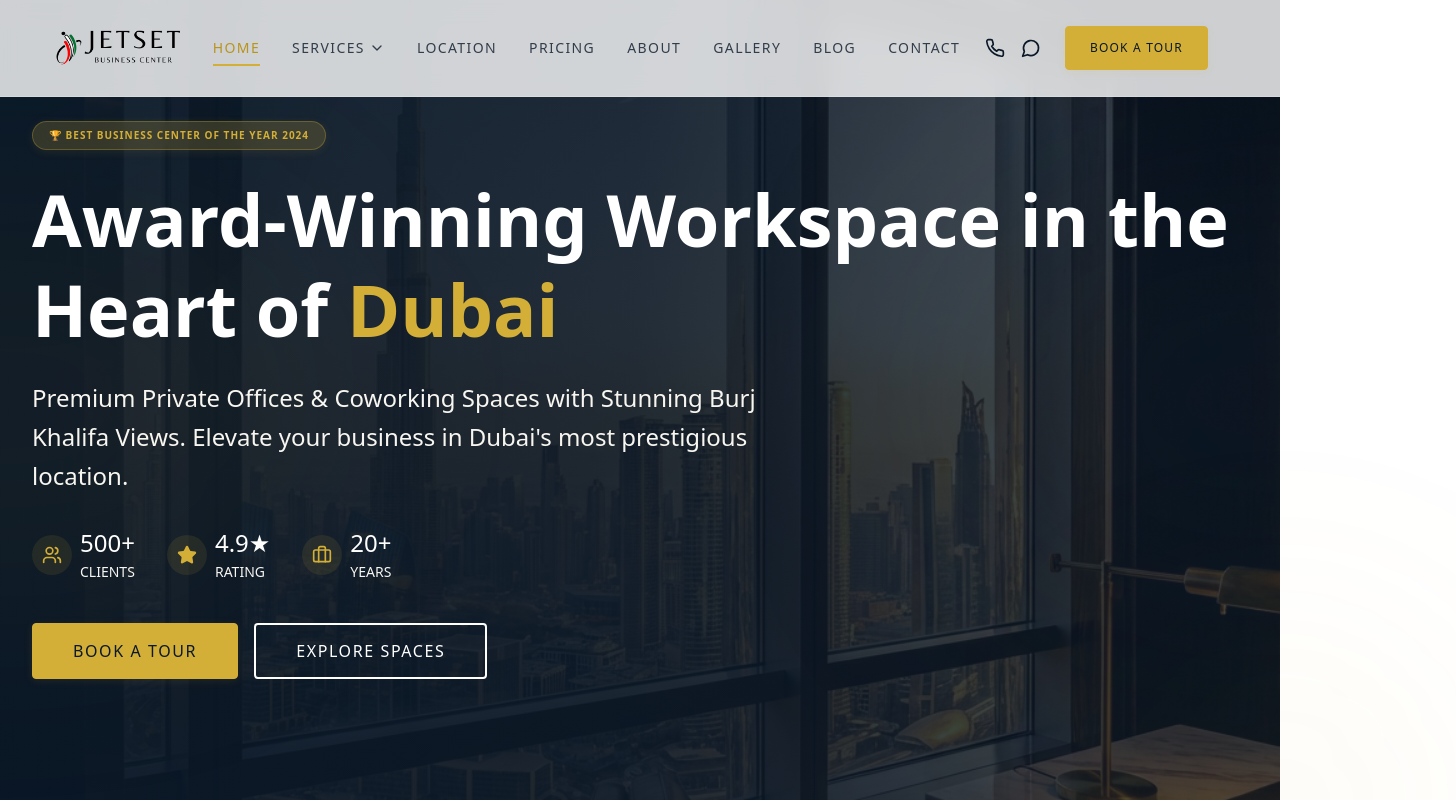
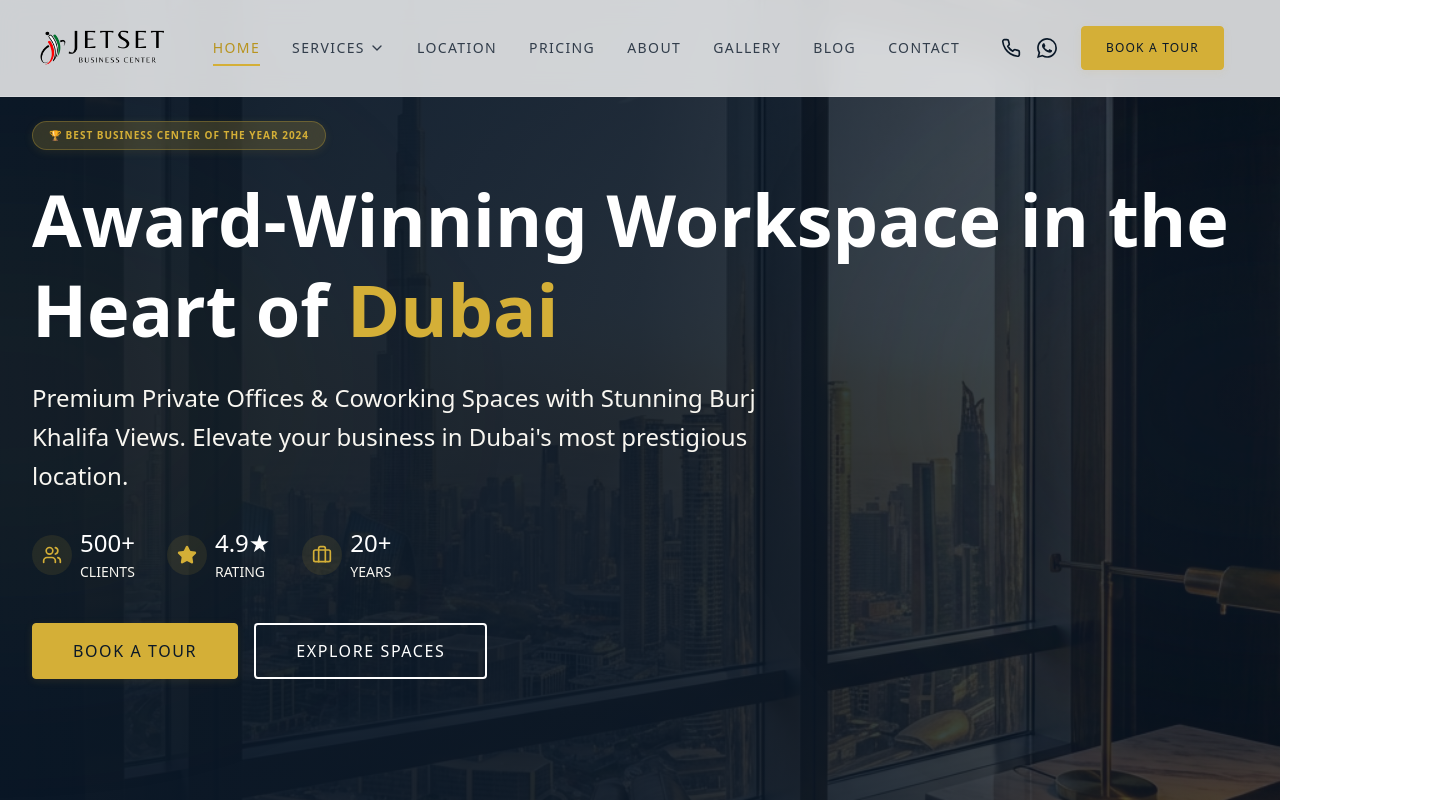
Before and after one commit to mshayan1121/jetsetbc_website, a Next.js app: page / in a window 1280 px wide. Shown: the top 800 px of the page, 1456 px wide, since content can reach past the window. Built offline with nearby package versions, Linux system fonts and the light colour scheme; a web font is replaced by a local one.

Commit message:
Replace MessageCircle icon with WhatsApp icon in header

```diff
--- a/app/globals.css
+++ b/app/globals.css
@@ -93,14 +93,23 @@
     --ring: 222.2 84% 4.9%;
   }
 
+  /* Prevent horizontal scroll on mobile */
+  html,
+  body {
+    overflow-x: hidden;
+    max-width: 100vw;
+    position: relative;
+  }
+
+  /* Ensure all containers respect viewport width */
   * {
     @apply border-[var(--border)];
+    max-width: 100%;
   }
 
   html {
     scroll-behavior: smooth;
     -webkit-font-smoothing: antialiased;
-    overflow-x: hidden;
   }
 
   body {
@@ -108,7 +117,6 @@
     margin: 0;
     padding: 0;
     width: 100%;
-    overflow-x: hidden;
     overflow-y: auto;
   }
 
--- a/app/layout.tsx
+++ b/app/layout.tsx
@@ -96,14 +96,16 @@ export default function RootLayout({
   return (
     <html lang="en" className="scroll-smooth">
       <body
-        className={`${inter.variable} ${playfair.variable} ${spaceGrotesk.variable} antialiased min-h-screen flex flex-col font-body text-navy-900 bg-white selection:bg-gold-500/30 selection:text-navy-900`}
+        className={`${inter.variable} ${playfair.variable} ${spaceGrotesk.variable} antialiased min-h-screen flex flex-col font-body text-navy-900 bg-white selection:bg-gold-500/30 selection:text-navy-900 overflow-x-hidden`}
       >
         <JsonLd />
-        <Header />
-        <main className="flex-grow">
-          {children}
-        </main>
-        <Footer />
+        <div className="w-full overflow-hidden">
+          <Header />
+          <main className="flex-grow">
+            {children}
+          </main>
+          <Footer />
+        </div>
       </body>
     </html>
   );
--- a/app/services/coworking/page.tsx
+++ b/app/services/coworking/page.tsx
@@ -189,7 +189,7 @@ const CoworkingPage = () => {
                         <p className="text-navy-600">Find the right fit for your workflow</p>
                     </div>
 
-                    <div className="overflow-x-auto">
+                    <div className="overflow-x-auto -mx-4 sm:-mx-6 lg:mx-0 px-4 sm:px-6 lg:px-0">
                         <table className="w-full text-left border-collapse min-w-[600px]">
                             <thead>
                                 <tr className="border-b border-navy-100 italic">
--- a/app/services/page.tsx
+++ b/app/services/page.tsx
@@ -312,7 +312,7 @@ const ServicesPage = () => {
                         whileInView={{ opacity: 1, y: 0 }}
                         viewport={{ once: true }}
                         transition={{ duration: 0.8, delay: 0.2 }}
-                        className="overflow-x-auto"
+                        className="overflow-x-auto -mx-4 sm:-mx-6 lg:mx-0 px-4 sm:px-6 lg:px-0"
                     >
                         <table className="w-full border-collapse">
                             <thead className="bg-navy-900 text-white">
--- a/components/layout/Footer.tsx
+++ b/components/layout/Footer.tsx
@@ -49,7 +49,7 @@ const Footer = () => {
     };
 
     return (
-        <footer className="bg-navy-900 text-cream-50 pt-12 sm:pt-16 md:pt-20 pb-8 sm:pb-10 overflow-hidden">
+        <footer className="relative w-full bg-navy-900 text-cream-50 pt-12 sm:pt-16 md:pt-20 pb-8 sm:pb-10 overflow-hidden">
             <div className="container-custom">
                 <div className="grid grid-cols-1 sm:grid-cols-2 lg:grid-cols-4 gap-8 sm:gap-10 md:gap-12 lg:gap-8 mb-12 sm:mb-16">
                     {/* COLUMN 1 - About */}
@@ -227,8 +227,8 @@ const Footer = () => {
             </div>
 
             {/* Subtle Background Elements */}
-            <div className="absolute bottom-0 right-0 w-88 h-88 bg-gold-500/5 blur-[120px] rounded-full -mr-44 -mb-44 pointer-events-none" />
-            <div className="absolute top-0 left-0 w-88 h-88 bg-teal-500/5 blur-[120px] rounded-full -ml-44 -mt-44 pointer-events-none" />
+            <div className="absolute bottom-0 right-0 w-88 h-88 bg-gold-500/5 blur-[120px] rounded-full -mr-44 -mb-44 pointer-events-none overflow-hidden" style={{ maxWidth: '100vw' }} />
+            <div className="absolute top-0 left-0 w-88 h-88 bg-teal-500/5 blur-[120px] rounded-full -ml-44 -mt-44 pointer-events-none overflow-hidden" style={{ maxWidth: '100vw' }} />
         </footer>
     );
 };
--- a/components/layout/Header.tsx
+++ b/components/layout/Header.tsx
@@ -5,8 +5,9 @@ import Link from "next/link";
 import Image from "next/image";
 import { usePathname } from "next/navigation";
 import { motion, AnimatePresence } from "framer-motion";
-import { Menu, X, ChevronDown, Phone, MessageCircle } from "lucide-react";
+import { Menu, X, ChevronDown, Phone } from "lucide-react";
 import { Button } from "../ui/Button";
+import WhatsAppIcon from "../ui/WhatsAppIcon";
 import { cn } from "../../lib/utils";
 
 const navLinks = [
@@ -46,13 +47,13 @@ const Header = () => {
     return (
         <header
             className={cn(
-                "fixed top-0 left-0 right-0 z-50 transition-all duration-300 ease-in-out px-4 sm:px-6 md:px-12",
+                "fixed top-0 left-0 right-0 z-50 transition-all duration-300 ease-in-out w-full",
                 isScrolled
                     ? "bg-white shadow-md border-b border-cream-200 py-2 sm:py-3"
                     : "bg-white/80 backdrop-blur-md border-b border-white/20 py-3 sm:py-4 md:py-5"
             )}
         >
-            <div className="max-w-7xl mx-auto flex items-center justify-between">
+            <div className="max-w-7xl mx-auto px-4 sm:px-6 lg:px-8 flex items-center justify-between">
                 {/* Logo */}
                 <Link href="/" className="flex items-center">
                     <Image
@@ -128,7 +129,7 @@ const Header = () => {
                             <Phone className="w-5 h-5" />
                         </a>
                         <a href="https://wa.me/971585779312" className="hover:text-gold-500 transition-colors">
-                            <MessageCircle className="w-5 h-5" />
+                            <WhatsAppIcon className="w-5 h-5" />
                         </a>
                     </div>
 
@@ -206,7 +207,7 @@ const Header = () => {
                                         <Phone className="w-5 h-5" /> Call
                                     </a>
                                     <a href="https://wa.me/971585779312" className="flex items-center gap-2 font-accent text-sm uppercase tracking-widest hover:text-gold-500">
-                                        <MessageCircle className="w-5 h-5" /> WhatsApp
+                                        <WhatsAppIcon className="w-5 h-5" /> WhatsApp
                                     </a>
                                 </div>
                                 <Button variant="primary" size="lg" className="w-full" asChild>
--- a/components/sections/Hero.tsx
+++ b/components/sections/Hero.tsx
@@ -13,11 +13,11 @@ const Hero = () => {
     const y1 = useTransform(scrollY, [0, 500], [0, 200]);
 
     return (
-        <section className="relative min-h-screen flex items-center justify-center overflow-hidden bg-navy-900">
+        <section className="relative min-h-screen flex items-center justify-center overflow-hidden bg-navy-900 w-full">
             {/* Background Image with Parallax */}
             <motion.div
                 style={{ y: y1 }}
-                className="absolute inset-0 z-0"
+                className="absolute inset-0 z-0 w-full h-full"
             >
                 <Image
                     src="/images/hero-bg.png"
@@ -133,9 +133,9 @@ const Hero = () => {
             </div>
 
             {/* Glassmorphism accent for the left side */}
-            <div className="absolute top-0 left-0 w-full h-full pointer-events-none overflow-hidden">
-                <div className="absolute top-1/4 -left-1/4 w-1/2 h-1/2 bg-gold-500/5 blur-[120px] rounded-full" />
-                <div className="absolute bottom-1/4 -right-1/4 w-1/2 h-1/2 bg-navy-800/20 blur-[120px] rounded-full" />
+            <div className="absolute top-0 left-0 w-full h-full pointer-events-none overflow-hidden" style={{ maxWidth: '100%' }}>
+                <div className="absolute top-1/4 -left-1/4 w-1/2 h-1/2 bg-gold-500/5 blur-[120px] rounded-full" style={{ maxWidth: '100%' }} />
+                <div className="absolute bottom-1/4 -right-1/4 w-1/2 h-1/2 bg-navy-800/20 blur-[120px] rounded-full" style={{ maxWidth: '100%' }} />
             </div>
         </section>
     );
--- a/components/sections/ServicesOverview.tsx
+++ b/components/sections/ServicesOverview.tsx
@@ -2,6 +2,7 @@
 
 import React from "react";
 import Image from "next/image";
+import Link from "next/link";
 import { motion } from "framer-motion";
 import { Building, Users, Presentation, FileCheck, ArrowRight } from "lucide-react";
 import { Button } from "@/components/ui/Button";
@@ -16,6 +17,7 @@ const services = [
         image: "/images/services/private-office.png",
         height: "h-[450px] md:h-[500px]",
         delay: 0,
+        link: "/services/private-offices",
     },
     {
         title: "Coworking Spaces",
@@ -26,6 +28,7 @@ const services = [
         image: "/images/services/coworking.png",
         height: "h-[450px] md:h-[600px]",
         delay: 0.2,
+        link: "/services/coworking",
     },
     {
         title: "Meeting Rooms",
@@ -36,6 +39,7 @@ const services = [
         image: "/images/services/meeting-rooms.png",
         height: "h-[450px] md:h-[600px]",
         delay: 0.4,
+        link: "/services/meeting-rooms",
     },
     {
         title: "Virtual Ejari & Setup",
@@ -46,6 +50,7 @@ const services = [
         image: "/images/services/business-setup.png",
         height: "h-[450px] md:h-[500px]",
         delay: 0.6,
+        link: "/services/business-setup",
     },
 ];
 
@@ -122,12 +127,12 @@ const ServicesOverview = () => {
                                     <span className="text-white font-body font-semibold text-sm sm:text-base">
                                         {service.price}
                                     </span>
-                                    <button className="flex items-center gap-2 text-gold-500 font-body font-medium text-sm sm:text-base group/btn transition-all duration-300">
+                                    <Link href={service.link} className="flex items-center gap-2 text-gold-500 font-body font-medium text-sm sm:text-base group/btn transition-all duration-300">
                                         <span className="border-b border-transparent group-hover/btn:border-gold-500 transition-all duration-300">
                                             {service.cta}
                                         </span>
                                         <ArrowRight className="w-4 h-4 transition-transform duration-300 group-hover/btn:translate-x-2" />
-                                    </button>
+                                    </Link>
                                 </div>
                             </div>
                         </motion.div>
--- a/components/ui/Card.tsx
+++ b/components/ui/Card.tsx
@@ -47,7 +47,7 @@ interface CardImageProps extends React.HTMLAttributes<HTMLDivElement> {
 
 const CardImage = ({ src, alt, overlay = true, className, ...props }: CardImageProps) => {
     return (
-        <div className={cn("relative overflow-hidden rounded-t-[12px] -mx-6 -mt-6 mb-6", className)} {...props}>
+        <div className={cn("relative overflow-hidden rounded-t-[12px] -mx-4 sm:-mx-6 -mt-4 sm:-mt-6 mb-6", className)} {...props}>
             <img src={src} alt={alt} className="w-full h-48 object-cover transition-transform duration-500 hover:scale-110" />
             {overlay && (
                 <div className="absolute inset-0 bg-gradient-to-t from-navy-900/60 to-transparent" />
--- /dev/null
+++ b/components/ui/WhatsAppIcon.tsx
@@ -0,0 +1,23 @@
+import React from "react";
+
+interface WhatsAppIconProps {
+    className?: string;
+    size?: number;
+}
+
+const WhatsAppIcon: React.FC<WhatsAppIconProps> = ({ className = "w-5 h-5", size = 20 }) => {
+    return (
+        <svg
+            className={className}
+            width={size}
+            height={size}
+            viewBox="0 0 24 24"
+            fill="currentColor"
+            xmlns="http://www.w3.org/2000/svg"
+        >
+            <path d="M17.472 14.382c-.297-.149-1.758-.867-2.03-.967-.273-.099-.471-.148-.67.15-.197.297-.767.966-.94 1.164-.173.199-.347.223-.644.075-.297-.15-1.255-.463-2.39-1.475-.883-.788-1.48-1.761-1.653-2.059-.173-.297-.018-.458.13-.606.134-.133.298-.347.446-.52.149-.174.198-.298.298-.497.099-.198.05-.371-.025-.52-.075-.149-.669-1.612-.916-2.207-.242-.579-.487-.5-.669-.51-.173-.008-.371-.01-.57-.01-.198 0-.52.074-.792.372-.272.297-1.04 1.016-1.04 2.479 0 1.462 1.065 2.875 1.213 3.074.149.198 2.096 3.2 5.077 4.487.709.306 1.262.489 1.694.625.712.227 1.36.195 1.871.118.571-.085 1.758-.719 2.006-1.413.248-.694.248-1.289.173-1.413-.074-.124-.272-.198-.57-.347m-5.421 7.403h-.004a9.87 9.87 0 01-5.031-1.378l-.361-.214-3.741.982.998-3.648-.235-.374a9.86 9.86 0 01-1.51-5.26c.001-5.45 4.436-9.884 9.888-9.884 2.64 0 5.122 1.03 6.988 2.898a9.825 9.825 0 012.893 6.994c-.003 5.45-4.437 9.884-9.885 9.884m8.413-18.297A11.815 11.815 0 0012.05 0C5.495 0 .16 5.335.157 11.892c0 2.096.547 4.142 1.588 5.945L.057 24l6.305-1.654a11.882 11.882 0 005.683 1.448h.005c6.554 0 11.89-5.335 11.893-11.893a11.821 11.821 0 00-3.48-8.413Z" />
+        </svg>
+    );
+};
+
+export default WhatsAppIcon;
```
Also changed, not shown: components/sections/CTASection.tsx (+4 -4 lines).
